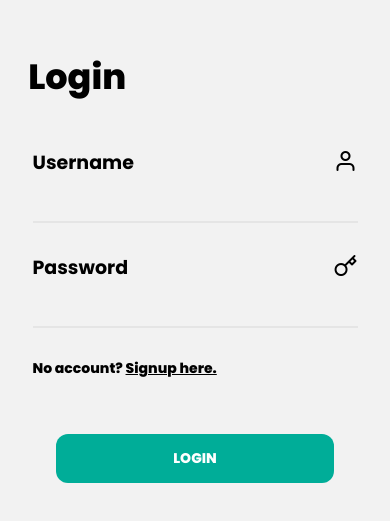
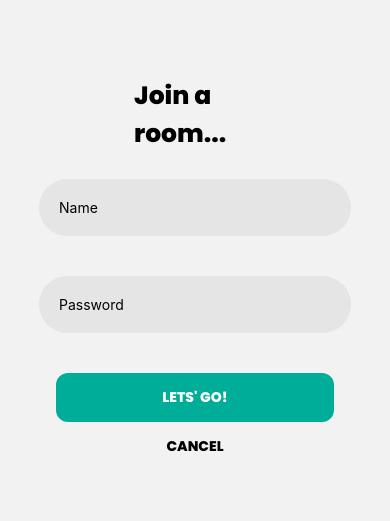
Before and after one commit to Chillandchat/mobile, a React Native app in the folder mobile/: screen /join-room in a window 390 px wide. Shown: the part 161-682 px from the top of the page. Built offline with nearby package versions, Linux system fonts and the light colour scheme.

Commit message:
Create/finish join room screen and script

```diff
--- a/mobile/src/Router.tsx
+++ b/mobile/src/Router.tsx
@@ -25,6 +25,7 @@ import BlockError from "./screens/BlockError";
 import SignoutConfirm from "./screens/SignoutConfirm";
 import CreateRoom from "./screens/CreateRoom";
 import AddRoom from "./screens/AddRoom";
+import JoinRoom from "./screens/JoinRoom";
 
 /**
  * This is the router component for the application, This component
@@ -118,6 +119,11 @@ const Router: React.FC = () => {
                 options={{ headerShown: false }}
               />
               <NavigatorStack.Screen
+                name="join-room"
+                component={JoinRoom}
+                options={{ headerShown: false }}
+              />
+              <NavigatorStack.Screen
                 name="error"
                 component={Error}
                 options={{
--- /dev/null
+++ b/mobile/src/screens/JoinRoom.tsx
@@ -0,0 +1,118 @@
+import React from "react";
+import {
+  Text,
+  View,
+  StyleSheet,
+  Alert,
+  ScrollView,
+  KeyboardAvoidingView,
+} from "react-native";
+import { useSelector } from "react-redux";
+import Button from "../components/Button";
+import Form from "../components/Form";
+import { RootState } from "../redux/index.d";
+import joinRoom from "../scripts/joinRoom";
+
+/**
+ * This is the join room page, this page will prompt the user to join a room.
+ */
+
+const JoinRoom: React.FC<any> = ({ navigation }) => {
+  let name: string;
+  let password: string;
+
+  const { username } = useSelector((state: RootState): RootState => {
+    return state.userInfo;
+  });
+
+  const [error, setError] = React.useState("");
+
+  const style: any = StyleSheet.create({
+    container: {
+      flex: 1,
+      alignItems: "center",
+      justifyContent: "center",
+    },
+    divider: {
+      padding: 20,
+    },
+    title: {
+      fontFamily: "poppinsExtraBold",
+      fontSize: 25,
+      padding: "15%",
+    },
+    error: {
+      color: "red",
+      marginTop: -20,
+      marginBottom: 20,
+      fontFamily: "poppinsLight",
+    },
+  });
+
+  return (
+    <KeyboardAvoidingView style={{ flex: 1 }} behavior="padding">
+      <ScrollView contentContainerStyle={style.container}>
+        <View>
+          <Text style={style.title}>Join a room...</Text>
+        </View>
+        <Form
+          safeEntry={false}
+          placeholder={"Name"}
+          onTextChange={(text: string): void => {
+            name = text;
+          }}
+        />
+
+        <View style={style.divider} />
+
+        <Form
+          safeEntry
+          placeholder={"Password"}
+          onTextChange={(text: string): void => {
+            password = text;
+          }}
+        />
+
+        <View style={style.divider} />
+
+        <Text style={style.error}>{error}</Text>
+        <Button
+          color={"#00AD98"}
+          textColor={"#ffff"}
+          text={"Lets' go!"}
+          onPress={(): void => {
+            if (name !== undefined && password !== undefined) {
+              joinRoom(username, name, password)
+                .then((): void => {
+                  Alert.alert("", "Please restart the app to see the changes.");
+                  navigation.navigate("menu");
+                })
+                .catch((err: unknown): void => {
+                  setError("Unable to create room.");
+                  console.error(err);
+                  setTimeout((): void => {
+                    setError("");
+                  }, 3000);
+                });
+            } else {
+              setError("Missing data.");
+              setTimeout((): void => {
+                setError("");
+              }, 3000);
+            }
+          }}
+        />
+        <Button
+          textColor="black"
+          color={"transparent"}
+          onPress={(): void => {
+            navigation.navigate("menu");
+          }}
+          text={"Cancel"}
+        />
+      </ScrollView>
+    </KeyboardAvoidingView>
+  );
+};
+
+export default JoinRoom;
--- /dev/null
+++ b/mobile/src/scripts/joinRoom.ts
@@ -0,0 +1,34 @@
+import { AxiosResponse } from "axios";
+import api from "./api";
+
+/**
+ * This is the the join room function this function will call the server to join a room.
+ *
+ * @param {string} username The username of the user.
+ * @param {string} roomId The room id.
+ * @param {string} roomPassword The password of the room.
+ * @returns {Promise<void>}
+ */
+
+const joinRoom = async (
+  username: string,
+  roomId: string,
+  roomPassword: string
+): Promise<void> => {
+  try {
+    await api.instance
+      .post(`${api.endpoints.joinRoom}?key=${api.apiKey}`, {
+        user: username,
+        id: roomId,
+        passcode: roomPassword,
+      })
+      .then((_data: AxiosResponse): void => {})
+      .catch((err: unknown): void => {
+        throw new Error(`API Error: ${err} \n   Error code: CC_ERROR_0318`);
+      });
+  } catch (err: unknown) {
+    throw new Error(`Error: ${err} \n   Error code: CC_ERROR_0022`);
+  }
+};
+
+export default joinRoom;
```
